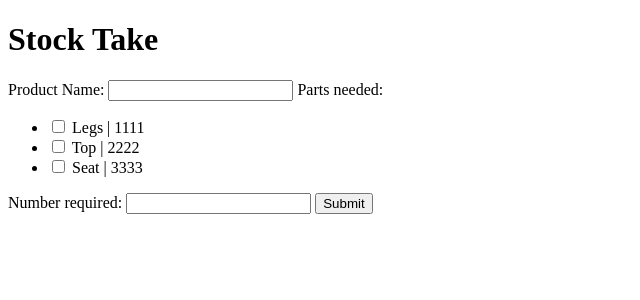
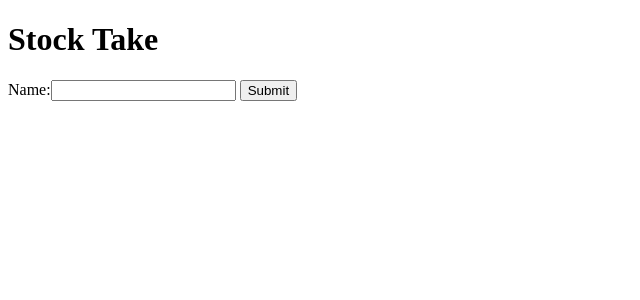
Before and after one commit to Ryan-B1yth/CLONE_stock_take_app, a Django app: template stock_take/stock/templates/index.html in a window 1280 px wide. Shown: the top 300 px of the page, without its empty margins (0-640 px from the left). Run offline with Django 3.2, Linux system fonts and the light colour scheme; the template is opened without the code that fills it: values that come from a table or form of the project are taken from there, others are empty; data comes from the database, SQL or seed files in the repository.

Commit message:
Simplify code back to a basic 'add product to database' page

```diff
--- a/stock_take/stock/admin.py
+++ b/stock_take/stock/admin.py
@@ -1,6 +1,6 @@
 from django.contrib import admin
-from .models import Stock, Parts, Product
+from .models import Stock, Product
 
 admin.site.register(Stock)
-admin.site.register(Parts)
+# admin.site.register(Parts)
 admin.site.register(Product)
--- a/stock_take/stock/forms.py
+++ b/stock_take/stock/forms.py
@@ -1,5 +1,5 @@
 from django import forms
-from .models import Product, Parts
+from .models import Product
 
 
 class ProductForm(forms.ModelForm):
@@ -14,17 +14,17 @@ class ProductForm(forms.ModelForm):
         fields = ['name']
 
 
-class PartsForm(forms.ModelForm):
-    """
-    Add parts to product
-    """
-    class Meta:
-        """
-        Meta data
-        """
-        model = Parts
-        fields = ['item', 'number_required']
+# class PartsForm(forms.ModelForm):
+#     """
+#     Add parts to product
+#     """
+#     class Meta:
+#         """
+#         Meta data
+#         """
+#         model = Parts
+#         fields = ['item', 'number_required']
 
-        widgets = {
-            'item': forms.CheckboxSelectMultiple
-        }
+#         widgets = {
+#             'item': forms.CheckboxSelectMultiple
+#         }
--- a/stock_take/stock/models.py
+++ b/stock_take/stock/models.py
@@ -13,15 +13,15 @@ class Stock(models.Model):
         return f'{self.name} | {self.code}'
 
 
-class Parts(models.Model):
-    """
-    Parts model
-    """
-    item = models.ManyToManyField(Stock)
-    number_required = models.IntegerField()
+# class Parts(models.Model):
+#     """
+#     Parts model
+#     """
+#     item = models.ForeignKey(Stock, on_delete=models.CASCADE)
+#     number_required = models.IntegerField()
 
-    def __str__(self):
-        return f'{self.item} | {self.number_required}'
+#     def __str__(self):
+#         return f'{self.item.name}'
 
 
 class Product(models.Model):
@@ -29,7 +29,8 @@ class Product(models.Model):
     Product model
     """
     name = models.CharField(max_length=100)
-    parts = models.ForeignKey(Parts, on_delete=models.CASCADE)
+    # parts = models.OneToOneField(Parts, on_delete=models.CASCADE)
+    parts = models.ManyToManyField(Stock)
 
     def __str__(self):
         return f'{self.name}'
--- a/stock_take/stock/templates/index.html
+++ b/stock_take/stock/templates/index.html
@@ -11,15 +11,10 @@
 
     <form action="" method="POST">
         {% csrf_token %}
-        <label for="product_name">Product Name: </label>
-        {{ product_form.name }}
+        {{ product_form }}
 
-        <label for="parts_needed">Parts needed: </label>
-        {{ parts_form.item }}
-
-        <label for="Number of each part required">Number required: </label>
-        {{ parts_form.number_required }}
         <input type="submit" value="Submit">
+        {{ parts_form.errors }}
     </form>
 </body>
 </html>
```
Also changed, not shown: stock_take/stock/views.py (+22 -9 lines), stock_take/db.sqlite3, stock_take/stock/migrations/0001_initial.py, stock_take/stock/migrations/0002_auto_20220317_1601.py (deleted), stock_take/stock/migrations/0002_auto_20220319_1326.py (added).
